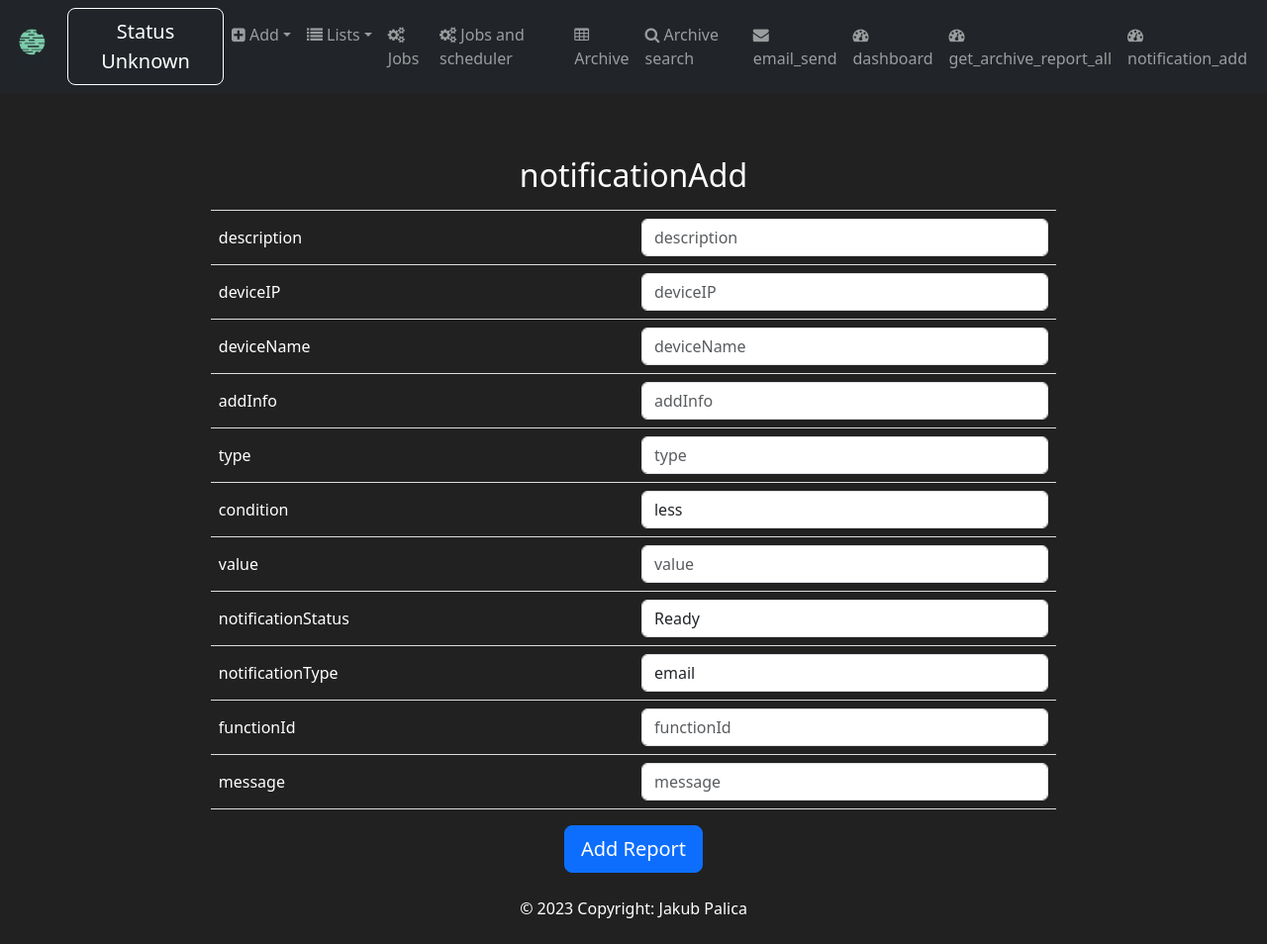
After one commit to gibonson/AuqaDriver, a Flask app: template mainApp/templates/notificationAdd.html in a window 1280 px wide. The commit adds this page. Shown: the whole page at 99% size. Run offline with Flask 3, Linux system fonts and the light colour scheme; the template is opened without the code that fills it: values that come from a table or form of the project are taken from there, others are empty.

Commit message:
notification

```diff
--- a/mainApp/forms.py
+++ b/mainApp/forms.py
@@ -116,3 +116,23 @@ class AddArchiveReportFunction(FlaskForm):
     archiveReportIds = SelectMultipleField(coerce=int, label='archiveReportIds', choices=archiveReportIdList)
     functionStatus = SelectField(label='functionStatus',choices = archiveFunctionStatus, validators=[DataRequired()])
     submit = SubmitField(label='Add Report')
+
+
+class AddNotification(FlaskForm):
+
+    conditionValuesList = [("less","less"),("more","more"),("equal","equal")]
+    notificationStatusValuesList = [("Ready","Ready"),("Not ready","Not ready")]
+    notificationTypeValuesList = [("email","email"),("function","function")]
+
+    description = StringField(label='description', validators= [DataRequired(),Length(min=1, max=60, message='description: must be between 1 and 60 characters.')])
+    deviceIP = StringField(label='deviceIP', validators=[DataRequired(), IPAddress(ipv4=True, ipv6=False, message="deviceIP: wrong IP format")])
+    deviceName = StringField(label='deviceName', validators= [DataRequired(),Length(min=3, max=20, message='deviceName: must be between 3 and 20 characters.')])
+    addInfo = StringField(label='addInfo', validators= [DataRequired(),Length(min=3, max=20, message='addInfo: must be between 3 and 20 characters.')])
+    type = StringField(label='type', validators= [DataRequired(),Length(min=3, max=20, message='type: must be between 3 and 10 characters.')])
+    condition = SelectField(label='condition', choices=conditionValuesList)
+    value = IntegerField(label='value',validators= [DataRequired()])
+    notificationStatus = SelectField(label='notificationStatus', choices=notificationStatusValuesList) # Ready, Not ready
+    notificationType = SelectField(label='notificationType', choices=notificationTypeValuesList) # email, function
+    functionId = IntegerField(label='functionId',validators=[Optional()])
+    message = StringField(label='message',validators=[Optional()])
+    submit = SubmitField(label='Add Report')
--- a/mainApp/templates/base.html
+++ b/mainApp/templates/base.html
@@ -132,6 +132,9 @@
                <li class="nav-item"><a class="nav-link" href="{{url_for('get_archive_report_all')}}"><i
                         class='fa fa-tachometer'></i>
                      get_archive_report_all</a></li>
+               <li class="nav-item"><a class="nav-link" href="{{url_for('notification_add')}}"><i
+                        class='fa fa-tachometer'></i>
+                        notification_add</a></li>
 
             </ul>
          </div>
--- /dev/null
+++ b/mainApp/templates/notificationAdd.html
@@ -0,0 +1,128 @@
+{% extends 'base.html' %}
+
+{% block title %}
+notificationAdd
+{% endblock %}
+
+
+{% block content %}
+<div class="text-center">
+    <h1 class="h2 mb-3 font-weight-normal">notificationAdd</h1>
+    <div class="container">
+
+        <form method="POST" class="form-register" style="color:white" novalidate>
+
+            {{ form.hidden_tag() }}
+            <table>
+
+                <tr>
+                    <td>
+                        {{ form.description.label() }}
+                    </td>
+                    <td>
+                        {{ form.description(class="form-control" , placeholder = 'description') }}
+                        <small class="form-text text-danger">{{ form.description.errors[0] }}</small>
+                    </td>
+                </tr>
+                <tr>
+                    <td>
+                        {{ form.deviceIP.label() }}
+                    </td>
+                    <td>
+                        {{ form.deviceIP(class="form-control" , placeholder = 'deviceIP') }}
+                        <small class="form-text text-danger">{{ form.deviceIP.errors[0] }}</small>
+                    </td>
+                </tr>
+                <tr>
+                    <td>
+                        {{ form.deviceName.label() }}
+                    </td>
+                    <td>
+                        {{ form.deviceName(class="form-control" , placeholder = 'deviceName') }}
+                        <small class="form-text text-danger">{{ form.deviceName.errors[0] }}</small>
+                    </td>
+                </tr>
+                <tr>
+                    <td>
+                        {{ form.addInfo.label() }}
+                    </td>
+                    <td>
+                        {{ form.addInfo(class="form-control" , placeholder = 'addInfo') }}
+                        <small class="form-text text-danger">{{ form.addInfo.errors[0] }}</small>
+                    </td>
+                </tr>
+                <tr>
+                    <td>
+                        {{ form.type.label() }}
+                    </td>
+                    <td>
+                        {{ form.type(class="form-control" , placeholder = 'type') }}
+                        <small class="form-text text-danger">{{ form.type.errors[0] }}</small>
+                    </td>
+                </tr>
+                <tr>
+                    <td>
+                        {{ form.condition.label() }}
+                    </td>
+                    <td>
+                        {{ form.condition(class="form-control" , placeholder = 'condition') }}
+                        <small class="form-text text-danger">{{ form.condition.errors[0] }}</small>
+                    </td>
+                </tr>
+                <tr>
+                    <td>
+                        {{ form.value.label() }}
+                    </td>
+                    <td>
+                        {{ form.value(class="form-control" , placeholder = 'value') }}
+                        <small class="form-text text-danger">{{ form.value.errors[0] }}</small>
+                    </td>
+                </tr>
+
+                <tr>
+                    <td>
+                        {{ form.notificationStatus.label() }}
+                    </td>
+                    <td>
+                        {{ form.notificationStatus(class="form-control" , placeholder = 'notificationStatus') }}
+                        <small class="form-text text-danger">{{ form.notificationStatus.errors[0] }}</small>
+                    </td>
+                </tr>
+                <tr>
+                    <td>
+                        {{ form.notificationType.label() }}
+                    </td>
+                    <td>
+                        {{ form.notificationType(class="form-control" , placeholder = 'notificationType') }}
+                        <small class="form-text text-danger">{{ form.notificationType.errors[0] }}</small>
+                    </td>
+                </tr>
+                <tr>
+                    <td>
+                        {{ form.functionId.label() }}
+                    </td>
+                    <td>
+                        {{ form.functionId(class="form-control" , placeholder = 'functionId') }}
+                        <small class="form-text text-danger">{{ form.functionId.errors[0] }}</small>
+                    </td>
+                </tr>
+                <tr>
+                    <td>
+                        {{ form.message.label() }}
+                    </td>
+                    <td>
+                        {{ form.message(class="form-control" , placeholder = 'message') }}
+                        <small class="form-text text-danger">{{ form.message.errors[0] }}</small>
+                    </td>
+                </tr>
+                <tr>
+                    <td  colspan="2"></td>
+                </tr>
+            </table>
+            {{ form.submit(class="btn btn-lg btn-block btn-primary") }}
+        </form>
+
+
+    </div>
+</div>
+{% endblock %}
```
Also changed, not shown: mainApp/models.py (+27 -0 lines), mainApp/routes.py (+19 -2 lines), readme.txt, 1 other file.
